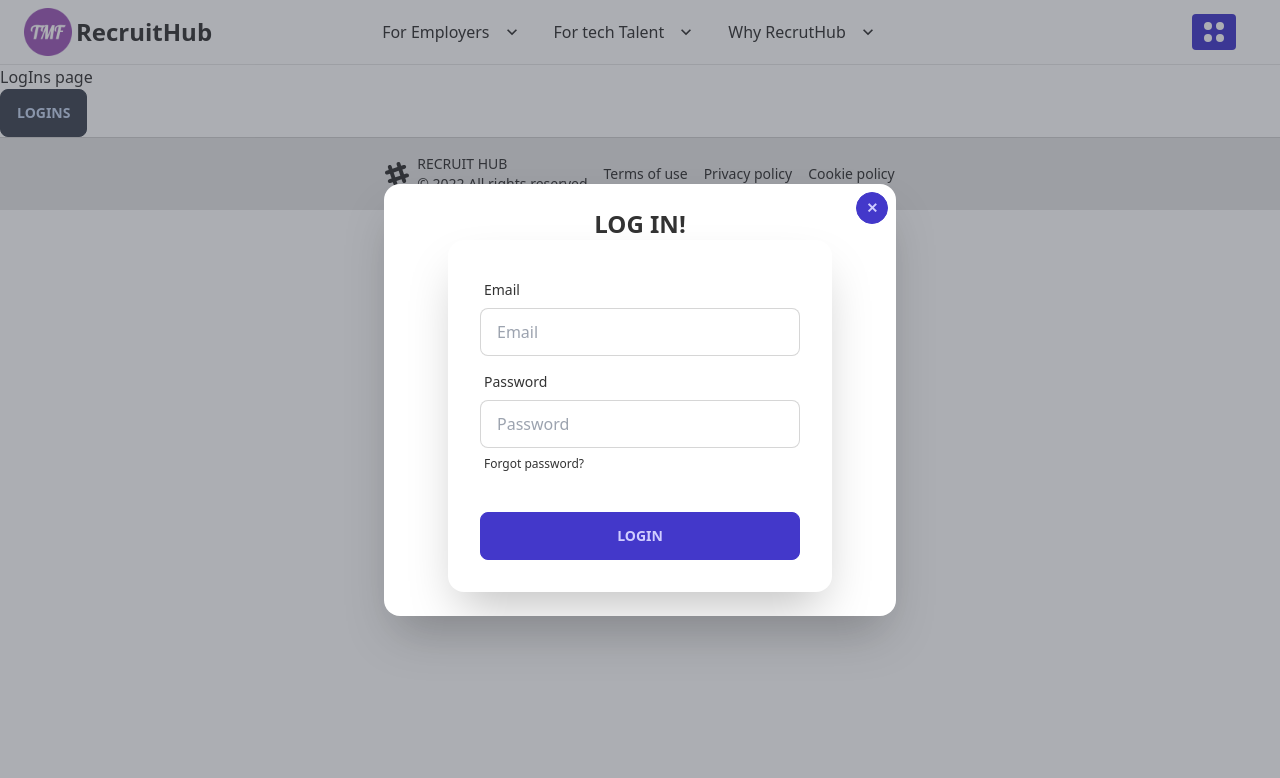
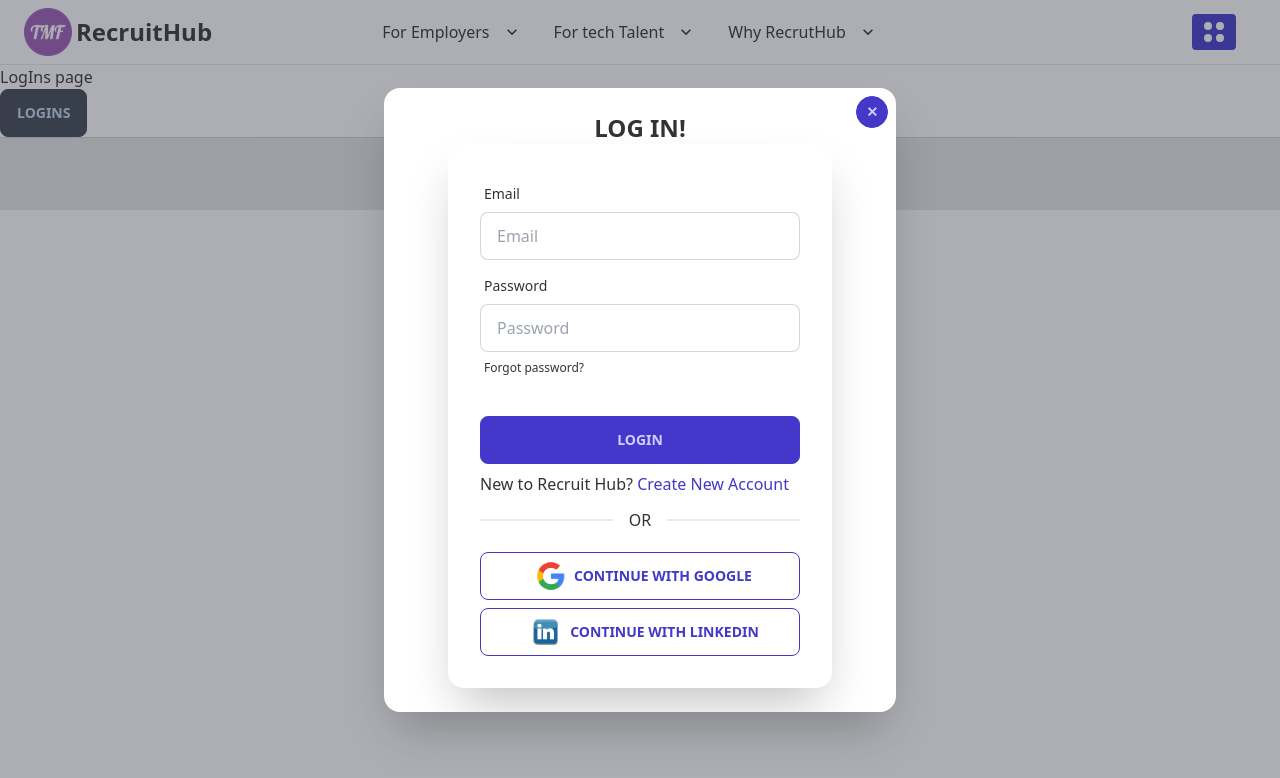
Before and after one commit to thecreativegang/recruit-hub-client-2, a React (Create React App) app: page /LogIns in a window 1280 px wide. Both pictures are taken after a click on the label "LOGINS". Shown: the top 778 px of the page. Built offline with nearby package versions, Linux system fonts and the light colour scheme.

Commit message:
google and linkedin login added

```diff
--- a/src/components/Pages/Login/LogIns.js
+++ b/src/components/Pages/Login/LogIns.js
@@ -41,7 +41,18 @@
           <label for="login-modal" class="btn btn-primary">Login</label>
         </div>
 
+        <div className="flex flex-col w-full border-opacity-50">
 
+        <p>New to Recruit Hub? <Link className='text-primary' to="/signup"> Create New Account</Link></p>
+                                    <div className="divider">OR</div>
+                                </div>
+                                <div className="form-control ">
+                                <button className="btn btn-outline btn-primary"> <img src={google} className='mx-2' alt="" /> Continue With Google</button>
+                                </div>
+
+                                <div className="form-control ">
+                                <button className="btn btn-outline btn-primary"> <img src={linkedin} className='mx-2' alt="" /> Continue With LinkedIn</button>
+                                </div>
       </div>
     </div>
     </div>
```
